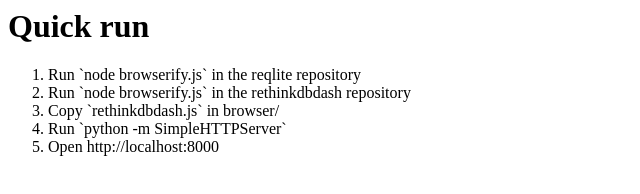
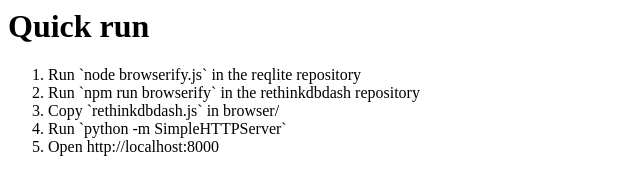
Before and after one commit to neumino/reqlite, a website with bundled scripts: page browser/index.html in a window 1280 px wide. Shown: the full height of the page, 0-640 px from the left. Built offline with nearby package versions, Linux system fonts and the light colour scheme; some packages are replaced by stand-ins of ours.

Commit message:
Add browserify rule in package.json

```diff
--- a/browser/index.html
+++ b/browser/index.html
@@ -9,7 +9,7 @@
     <h1>Quick run</h1>
     <ol>
       <li>Run `node browserify.js` in the reqlite repository</li>
-      <li>Run `node browserify.js` in the rethinkdbdash repository</li>
+      <li>Run `npm run browserify` in the rethinkdbdash repository</li>
       <li>Copy `rethinkdbdash.js` in browser/</li>
       <li>Run `python -m SimpleHTTPServer`</li>
       <li>Open http://localhost:8000</li>
--- a/package.json
+++ b/package.json
@@ -11,7 +11,8 @@
   },
   "scripts": {
     "test": "mocha --check-leaks -t 20000",
-    "lint": "eslint lib --quiet && eslint test --quiet"
+    "lint": "eslint lib --quiet && eslint test --quiet",
+    "browserify": "node browserify.js"
   },
   "repository": {
     "type": "git",
```
